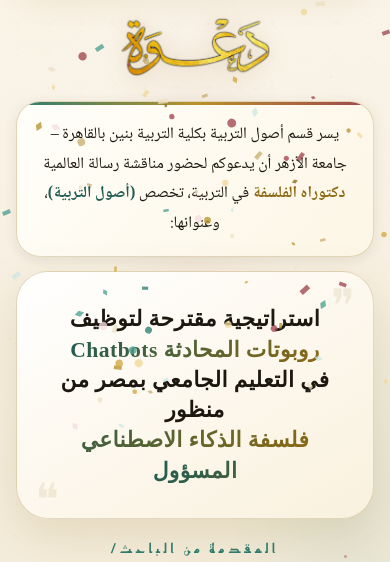
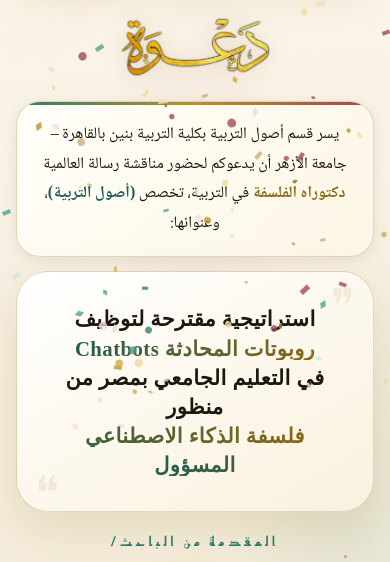
Before and after one commit to mfarahm/DI, a plain HTML site: page 47.html in a window 390 px wide. Shown: the part 248-810 px from the top of the page. Drawn offline with Linux system fonts and the light colour scheme; no server answers; a web font is replaced by a local one.

Commit message:
Adjust thesis title font size for mobile responsiveness

```diff
--- a/47.html
+++ b/47.html
@@ -555,7 +555,7 @@
 /* ── Responsive ── */
 @media(max-width:768px){
   .header-bar { flex-direction:column; gap:14px; text-align:center; }
-  .thesis-title { font-size:1.35rem; }
+  .thesis-title { font-size:1.30rem; }
   .count-box { min-width:62px; padding:11px 10px; }
   .count-num { font-size:1.65rem; }
 }
```
